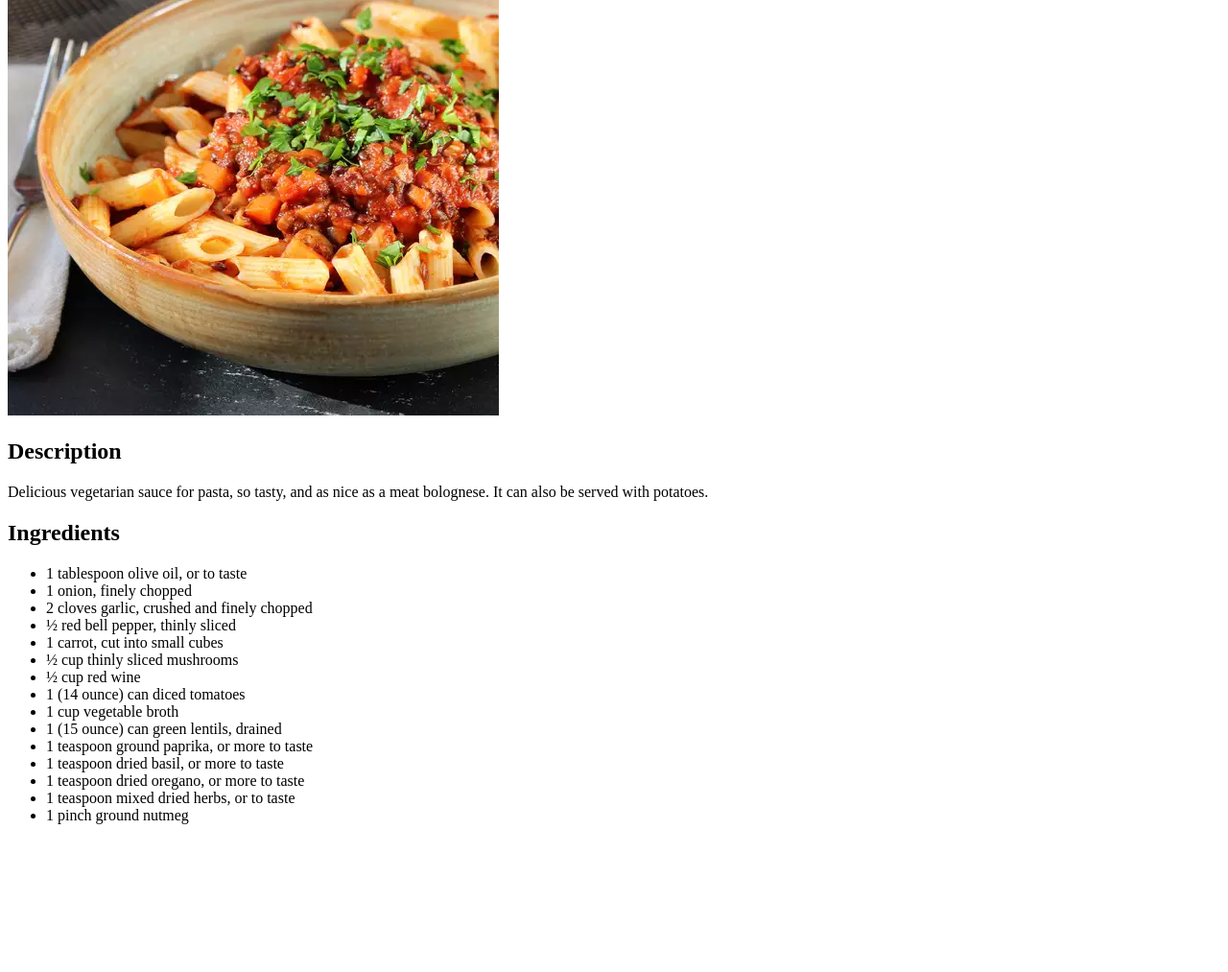
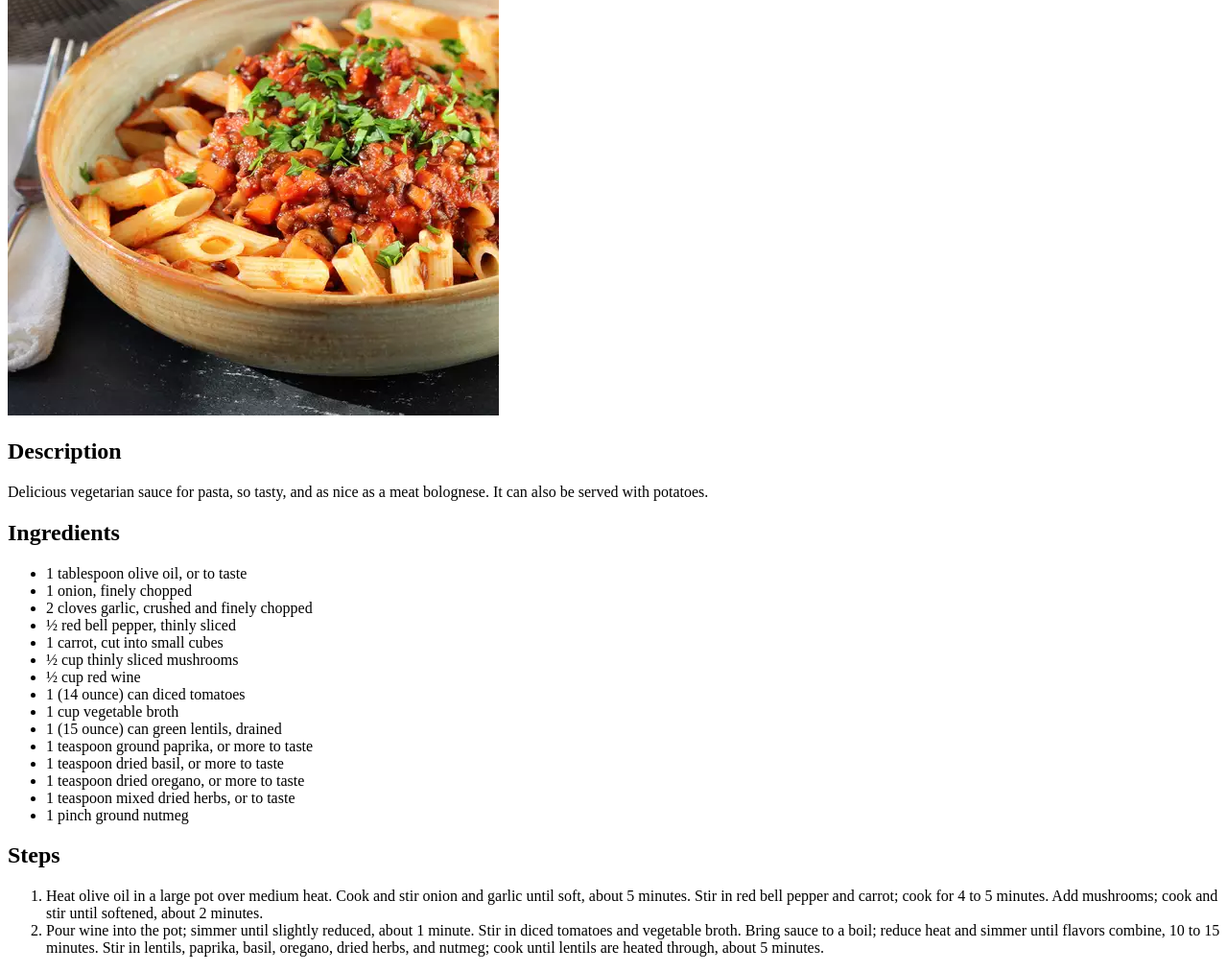
Before and after one commit to FennaF/odin-recipes, a plain HTML site: page recipes/Lentil_Bolognese.html in a window 1280 px wide. Shown: the part 159-1172 px from the top of the page at 96% size. Before the commit the page ends 1034 px from the top, so only its background shows below. Drawn offline with Linux system fonts and the light colour scheme.

Commit message:
Add Steps to Lentil Bolognese receipe

```diff
--- a/recipes/Lentil_Bolognese.html
+++ b/recipes/Lentil_Bolognese.html
@@ -31,5 +31,11 @@
         <li>1 teaspoon mixed dried herbs, or to taste</li>
         <li>1 pinch ground nutmeg</li>
     </ul>
+
+    <h2>Steps</h2>
+    <ol>
+        <li>Heat olive oil in a large pot over medium heat. Cook and stir onion and garlic until soft, about 5 minutes. Stir in red bell pepper and carrot; cook for 4 to 5 minutes. Add mushrooms; cook and stir until softened, about 2 minutes.</li>
+        <li>Pour wine into the pot; simmer until slightly reduced, about 1 minute. Stir in diced tomatoes and vegetable broth. Bring sauce to a boil; reduce heat and simmer until flavors combine, 10 to 15 minutes. Stir in lentils, paprika, basil, oregano, dried herbs, and nutmeg; cook until lentils are heated through, about 5 minutes.</li>
+    </ol>
 </body>
 </html>
```
